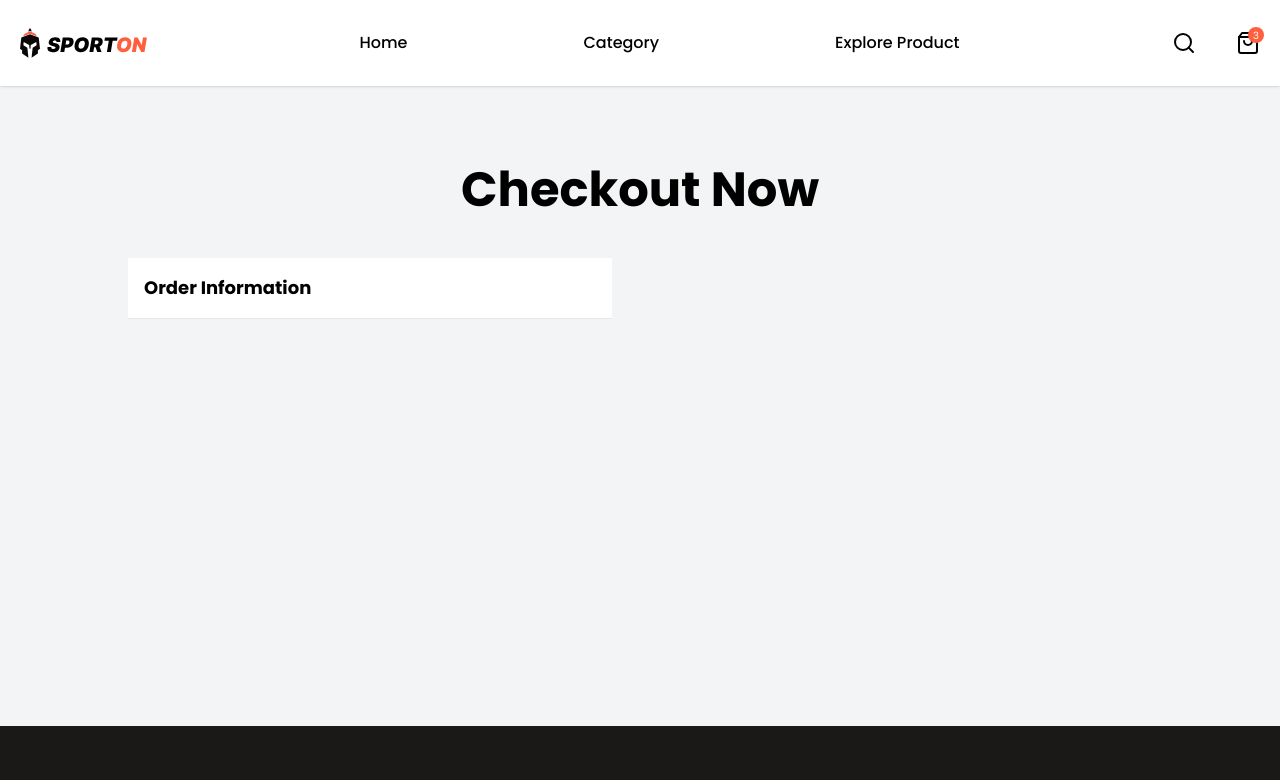
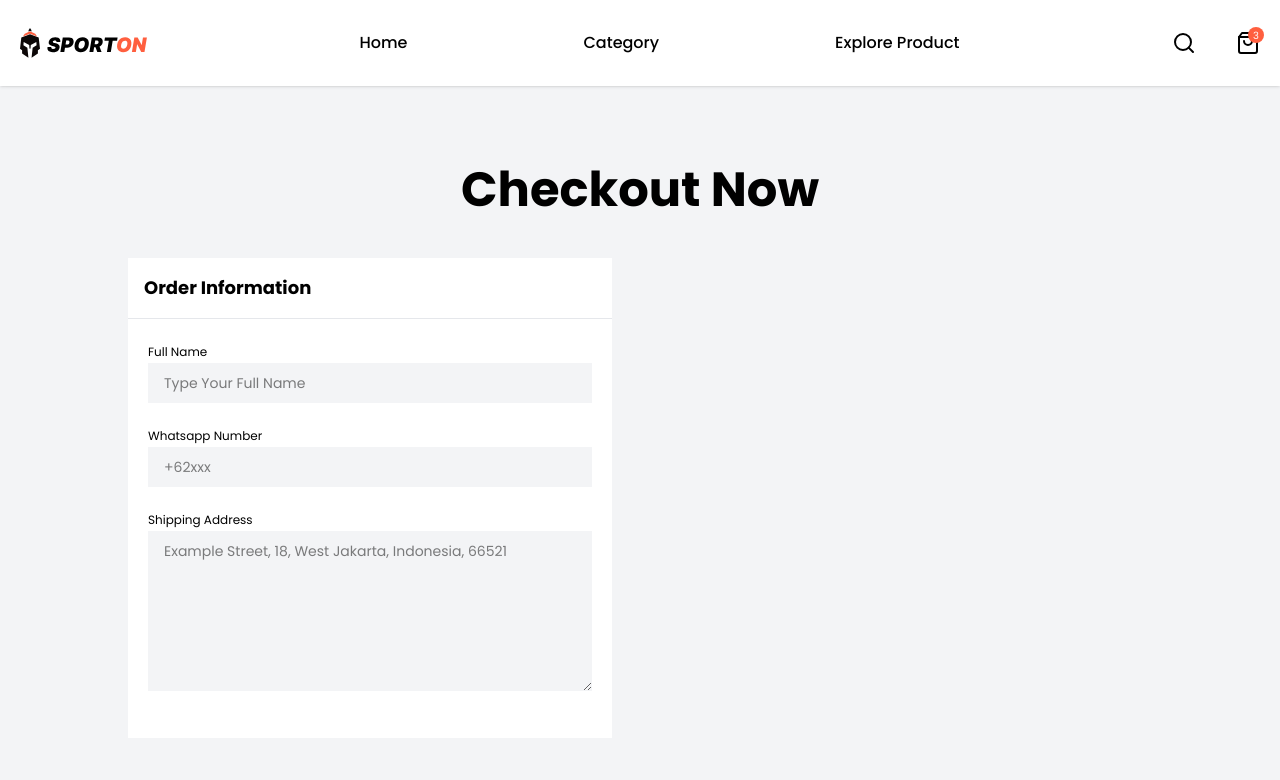
Before and after one commit to Deku-foryou/sporton-fe-vercel-deploy, a Next.js app: page /checkout in a window 1280 px wide. Shown: the top 780 px of the page. Built offline with nearby package versions, Linux system fonts and the light colour scheme.

Commit message:
completing add information

```diff
--- a/app/(landing)/components/checkout/order-information.tsx
+++ b/app/(landing)/components/checkout/order-information.tsx
@@ -4,6 +4,20 @@ const OrderInformation = () => {
          <div className="p-4 border-b border-gray-200">
             <h2 className="font-bold text-lg">Order Information</h2>
          </div>
+         <div className="p-5">
+            <div className="input-group">
+               <label htmlFor="full_name">Full Name</label>
+               <input type="text" placeholder="Type Your Full Name" id="full_name" />
+            </div>
+             <div className="input-group">
+               <label htmlFor="wa_number">Whatsapp Number</label>
+               <input type="text" placeholder="+62xxx" id="wa_number" />
+            </div>
+             <div className="input-group">
+               <label htmlFor="shipping_address">Shipping Address</label>
+               <textarea placeholder="Example Street, 18, West Jakarta, Indonesia, 66521" id="shipping_address" rows={7} />
+            </div>
+         </div>
       </div>
    );
 };
--- a/app/globals.css
+++ b/app/globals.css
@@ -21,3 +21,17 @@ html{
 *{
   @apply font-poppins;
 }
+
+/* INPUT GROUP */
+.input-group {
+  @apply mb-5;
+}
+
+.input-group label {
+  @apply text-xs mb-3;
+}
+
+.input-group input,
+.input-group textarea{
+  @apply px-4 py-2.5 bg-gray-100 w-full focus:border focus:border-gray-400 text-sm;
+}
```
